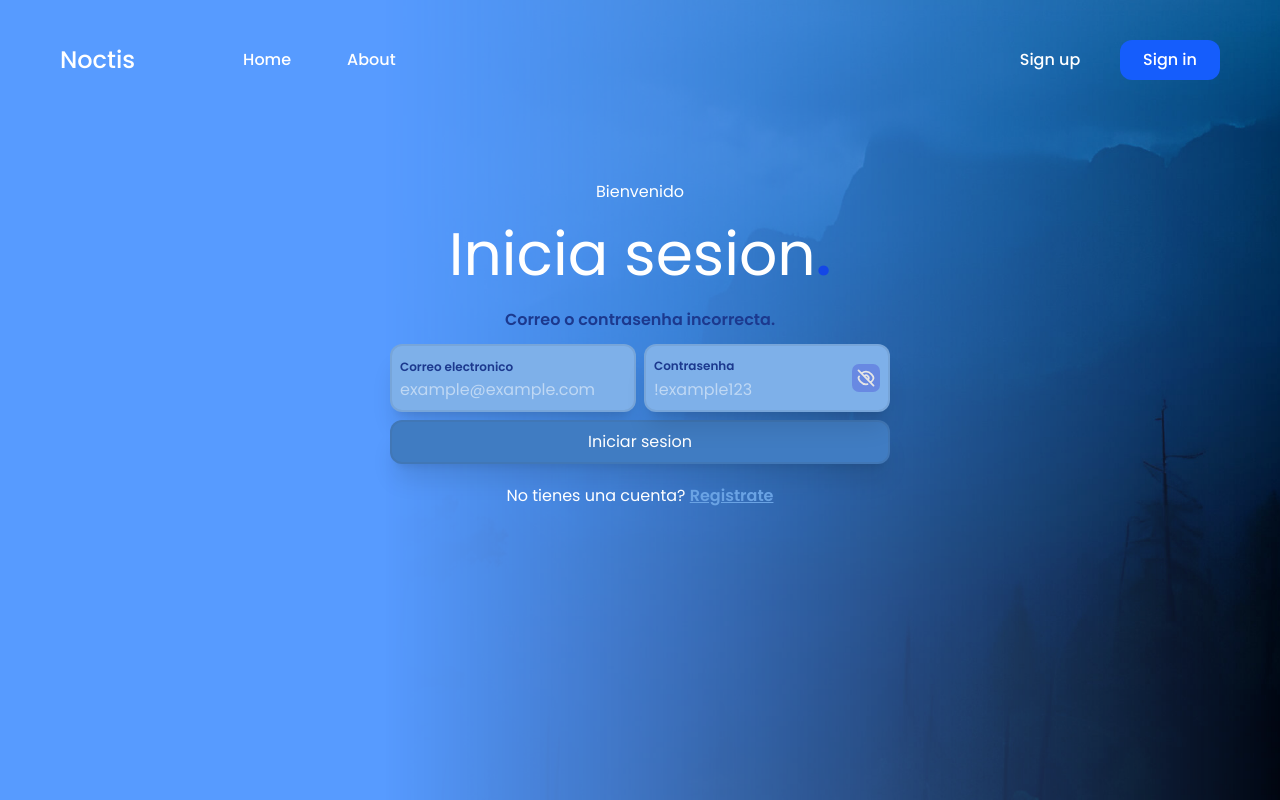
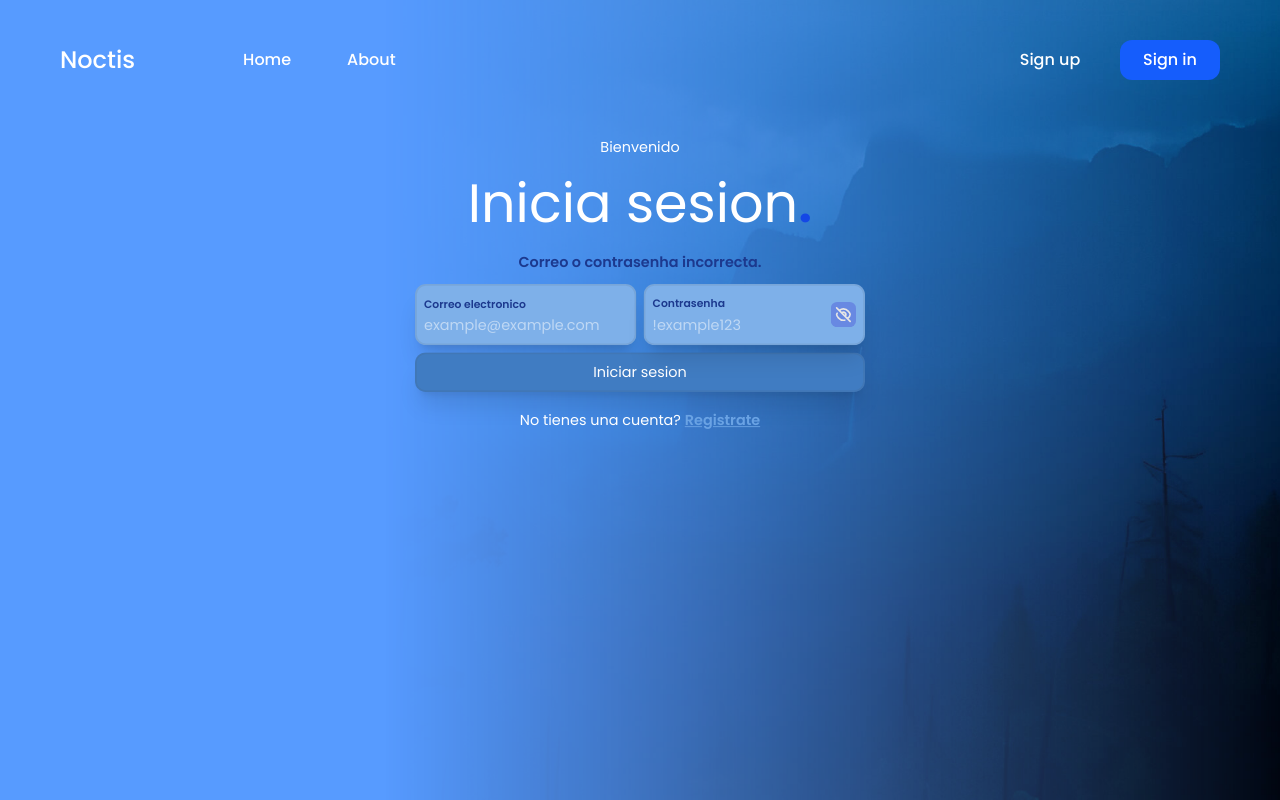
Before and after one commit to Autisogino-Organization/Vibely, a React (Vite) app: page /login in a window 1280 px wide. Built offline with nearby package versions, Linux system fonts and the light colour scheme; what @midudev/tailwind-animations would draw is missing.

Commit message:
Add NavBar component to Landing, Login, and Register pages

```diff
--- a/src/pages/Landing.jsx
+++ b/src/pages/Landing.jsx
@@ -1,11 +1,13 @@
 import Header from "../components/header";
 import Footer from "../components/footer";
+import NavBar from "../components/navbar";
 import "../styles/global.css";
 import message from "../assets/message.svg";
 
 function Landing() {
   return (
     <div className="flex flex-col justify-between min-h-screen">
+      <NavBar />
       <div className="fixed w-full h-full bg-[url('/background.jpg')] bg-cover bg-center mask-fade-bottom -z-10"></div>
       <Header />
       <div className="flex flex-col items-center md:flex-row gap-10 md:gap-[70px] text-white p-10 mt-[35px] md:w-full">
--- a/src/pages/Login.jsx
+++ b/src/pages/Login.jsx
@@ -1,8 +1,10 @@
 import { useState } from "react";
 import Header from "../components/header";
+import NavBar from "../components/navbar";
 import "../styles/global.css";
 import eyeOpen from "../assets/eye-open.svg";
 import eyeClose from "../assets/eye-close.svg";
+import { IoMenu } from "react-icons/io5";
 
 function Login() {
   const [passwordVisible, setPasswordVisible] = useState(false);
@@ -12,10 +14,11 @@ function Login() {
   };
 
   return (
-    <div className="flex flex-col gap-20 text-white min-h-screen relative">
+    <div className="flex flex-col text-white min-h-screen relative">
+      <NavBar />
       <div className="fixed top-0 left-0 w-full h-full bg-[url('/background.jpg')] bg-cover bg-center mask-fade-bottom -z-10"></div>
-      <Header />
-      <div className="flex flex-col items-center text-start gap-5 p-5 relative justify-center align-middle">
+      <Header/>
+      <div className="flex flex-col items-center text-start gap-5 box-border relative justify-center align-middle scale-90 mt-10">
         <h1 className="">Bienvenido</h1>
         <h1 className="text-5xl text-nowrap md:text-6xl">
           Inicia sesion<span className="text-blue-700 font-semibold">.</span>
--- a/src/pages/Register.jsx
+++ b/src/pages/Register.jsx
@@ -1,5 +1,6 @@
 import { useState } from "react";
 import Header from "../components/header";
+import NavBar from "../components/navbar";
 import "../styles/global.css";
 import eyeOpen from "../assets/eye-open.svg";
 import eyeClose from "../assets/eye-close.svg";
@@ -13,6 +14,7 @@ function Register() {
 
   return (
     <div className="flex flex-col gap-0 text-white min-h-screen relative">
+      <NavBar />
       <div className="fixed top-0 left-0 w-full h-full bg-[url('/background.jpg')] bg-cover bg-center mask-fade-bottom -z-10"></div>
       <Header />
       <div className="flex flex-col items-center text-start gap-5 p-5 relative justify-center align-middle">
```
